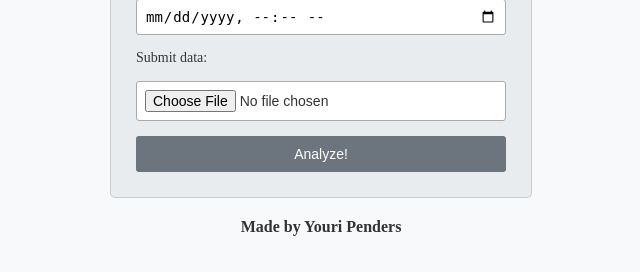
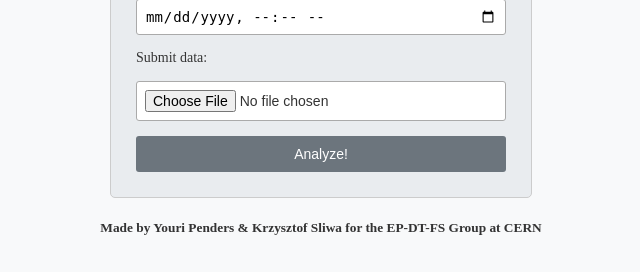
Before and after one commit to youri-finn/pressure-decay, a Flask app: page / in a window 1280 px wide. Shown: the part 735-1007 px from the top of the page, without its empty margins (319-959 px from the left). Run offline with Flask 3, Linux system fonts and the light colour scheme.

Commit message:
small frontend change

```diff
--- a/backend/templates/index.html
+++ b/backend/templates/index.html
@@ -158,6 +158,6 @@
     document.getElementById("format_date").addEventListener("input", toggleCustomField);
     </script>
 
-    <p>Made by Youri Penders</p>
+    <p><small>Made by Youri Penders & Krzysztof Sliwa for the EP-DT-FS Group at CERN</small></p>
 </body>
 </html>
```
